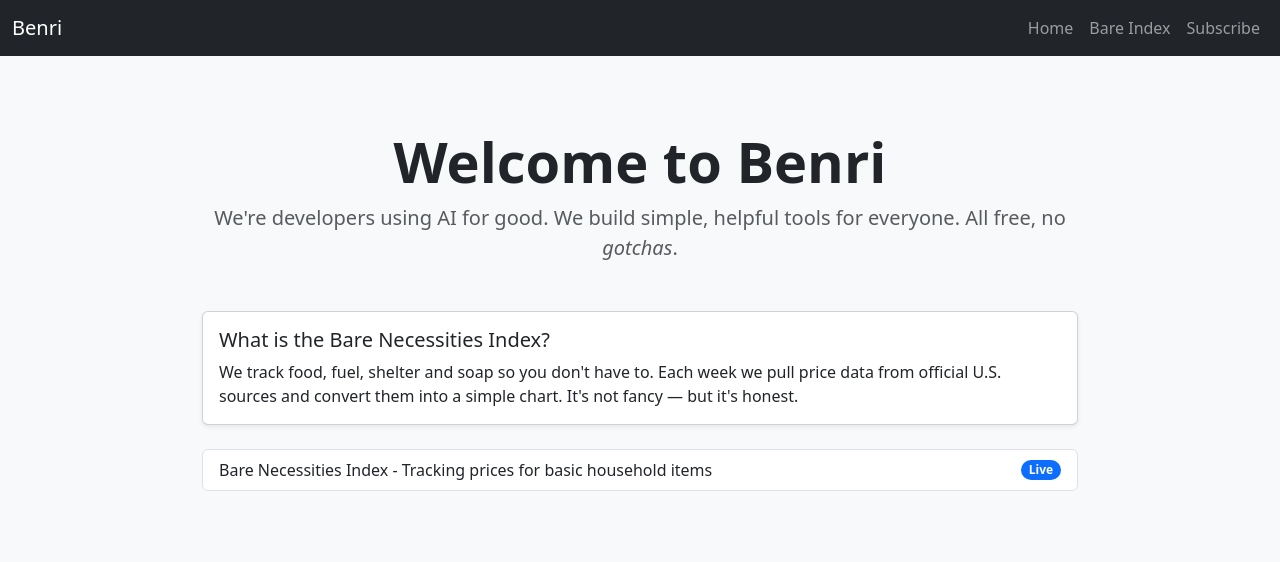
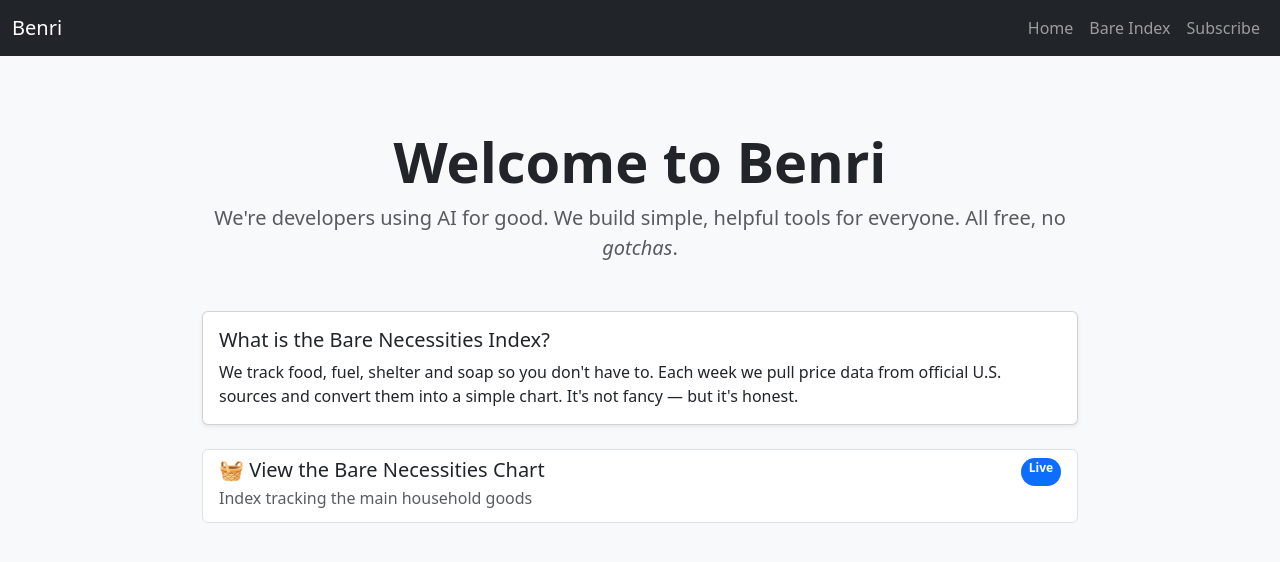
Before and after one commit to RixGpt/benri, a Jekyll site: the page built from index.md, in a window 1280 px wide. Shown: the top 562 px of the page. Built offline with Jekyll 4.4.1, drawn with Linux system fonts in a browser that asks for light colours.

Commit message:
Update index.md

```diff
--- a/index.md
+++ b/index.md
@@ -16,8 +16,11 @@ title: Welcome to Benri
 </div>
 
 <div class="list-group">
-  <a href="/benri/bare.html" class="list-group-item list-group-item-action d-flex justify-content-between align-items-center">
-    Bare Necessities Index - Tracking prices for basic household items
-    <span class="badge bg-primary rounded-pill">Live</span>
+  <a href="/benri/bare.html" class="list-group-item list-group-item-action">
+    <div class="d-flex w-100 justify-content-between">
+      <h5 class="mb-1">🧺 View the Bare Necessities Chart</h5>
+      <span class="badge bg-primary rounded-pill">Live</span>
+    </div>
+    <p class="mb-1 text-muted">Index tracking the main household goods</p>
   </a>
 </div>
```
